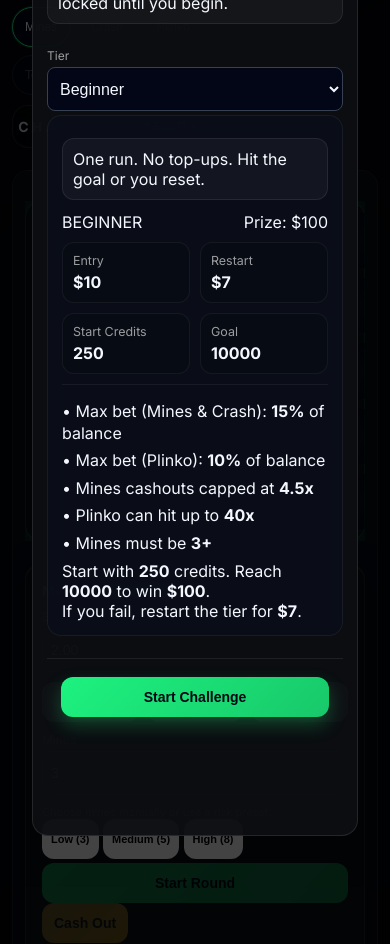
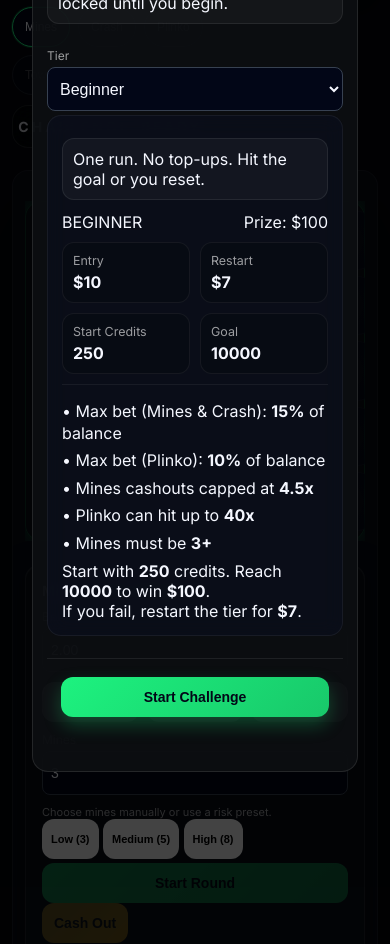
Before and after one commit to OfficialCurtiis/RISX.Offshore, a website: page challenge.html in a window 390 px wide and 1075 px high. Shown: the part 130-1074 px from the top of the page. Drawn offline with Linux system fonts and the light colour scheme.

Commit message:
tier ... blah

```diff
--- a/style.css
+++ b/style.css
@@ -3487,11 +3487,11 @@ body.landing .landing-label{
     width: min(560px, calc(100vw - 20px));
 
     /* key: card height respects top+bottom padding now */
-    max-height: calc(100svh - (8px + env(safe-area-inset-top) + env(safe-area-inset-bottom)));
+    max-height: calc(100svh - (0px + env(safe-area-inset-top) + env(safe-area-inset-bottom)));
   }
 
   /* scroller: keep extra room so last element clears Safari toolbar */
   #challengeModal .modal-body {
-    padding-bottom: calc(90px + env(safe-area-inset-bottom));
-  }
-}
+    padding-bottom: calc(26px + env(safe-area-inset-bottom));
+  }
+}
```
